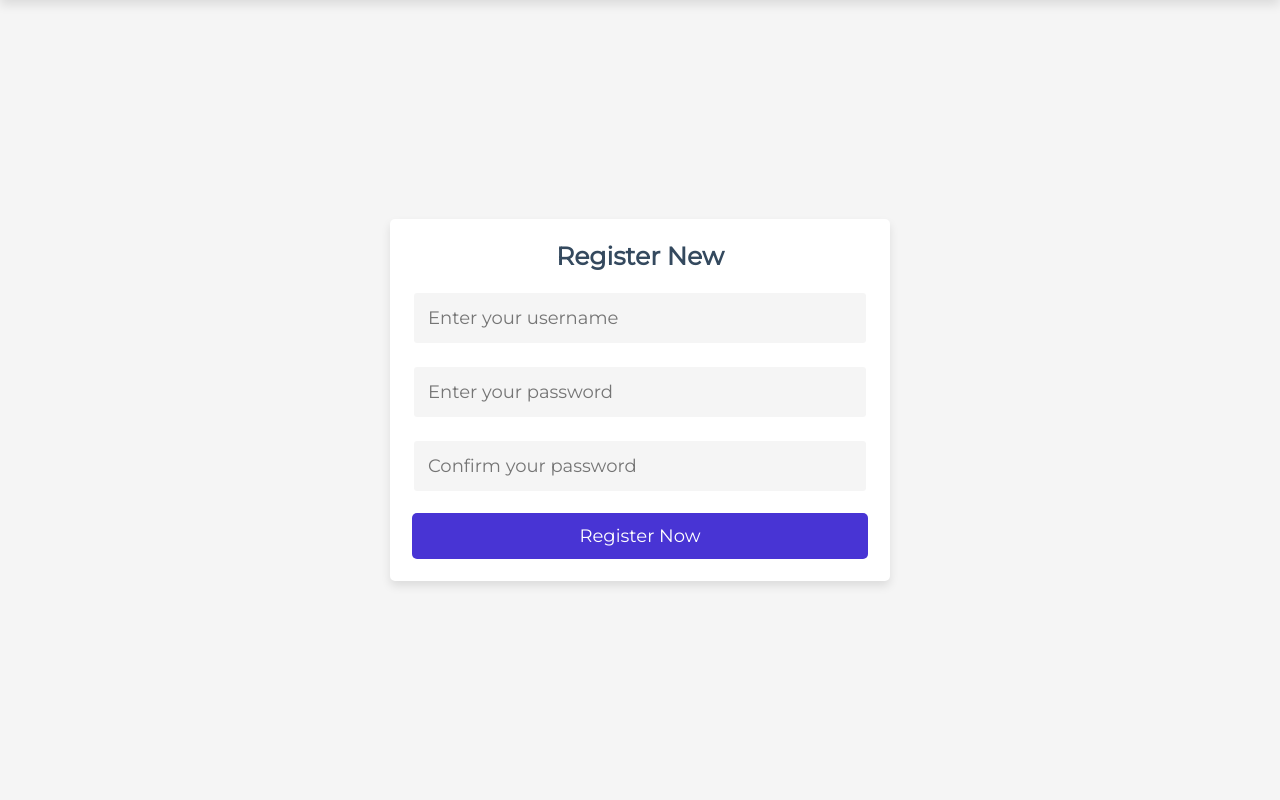
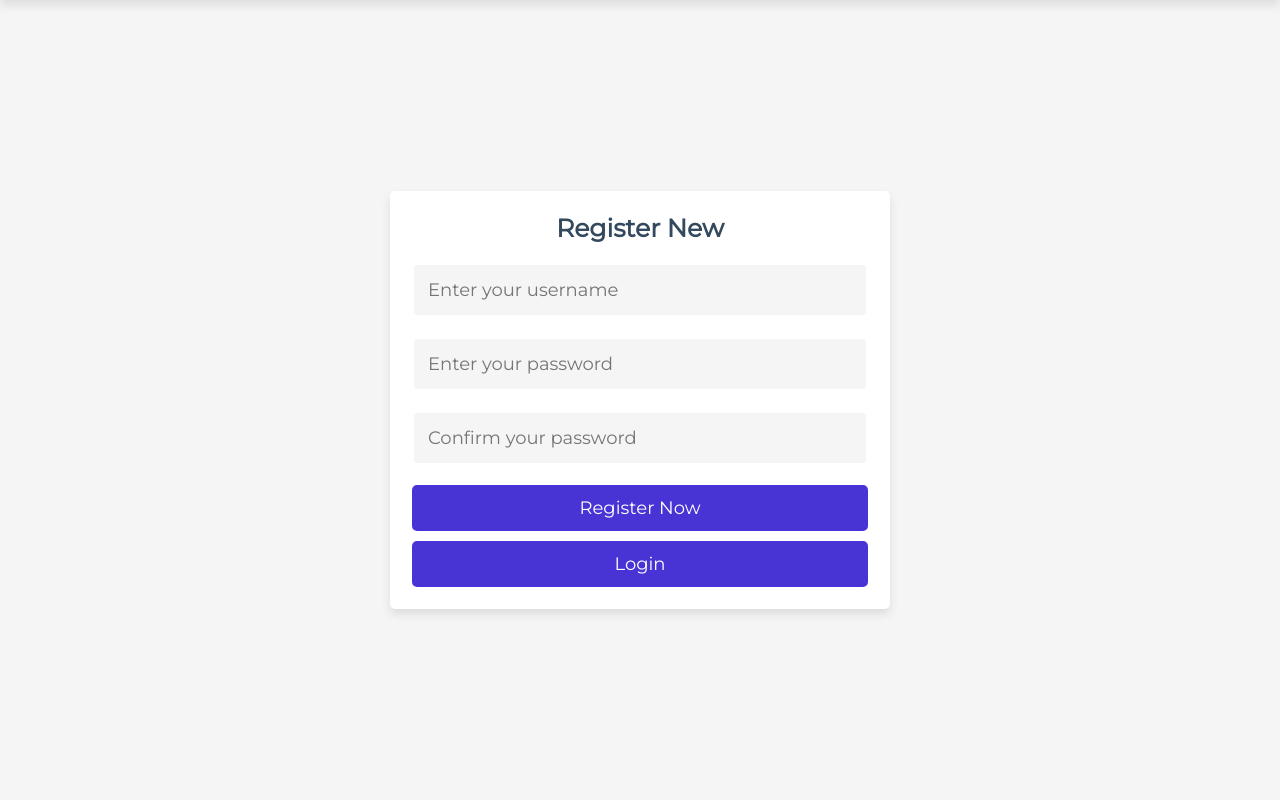
Before and after one commit to HoangNhat2004/Coffee-Shop-Management, a PHP site: page /admin/register_admin.php in a window 1280 px wide. Shown: the part 72-872 px from the top of the page. Run offline with PHP 8.4, Linux system fonts and the light colour scheme; data that the repository does not hold is empty; some libraries are stand-ins or nearby versions.

Commit message:
feat: add admin login button to admin login page

```diff
--- a/admin/register_admin.php
+++ b/admin/register_admin.php
@@ -55,6 +55,13 @@ if (isset($_POST['submit'])) {
    <!-- custom css file link  -->
    <link rel="stylesheet" href="../css/dashboard_style.css">
 
+   <style>
+      .btn a {
+         text-decoration: none;
+         color: var(--white-color);
+      }
+   </style>
+
 </head>
 
 <body>
@@ -71,6 +78,9 @@ if (isset($_POST['submit'])) {
          <input type="password" name="pass" maxlength="20" required placeholder="Enter your password" class="box" oninput="this.value = this.value.replace(/\s/g, '')">
          <input type="password" name="cpass" maxlength="20" required placeholder="Confirm your password" class="box" oninput="this.value = this.value.replace(/\s/g, '')">
          <input type="submit" value="Register Now" name="submit" class="btn">
+         <button class="btn">
+            <a href="admin_login.php">Login</a>
+         </button>
       </form>
 
    </section>
--- a/css/dashboard_style.css
+++ b/css/dashboard_style.css
@@ -659,5 +659,4 @@ section {
    .accounts .box-container {
       grid-template-columns: 1fr;
    }
-
 }
```
